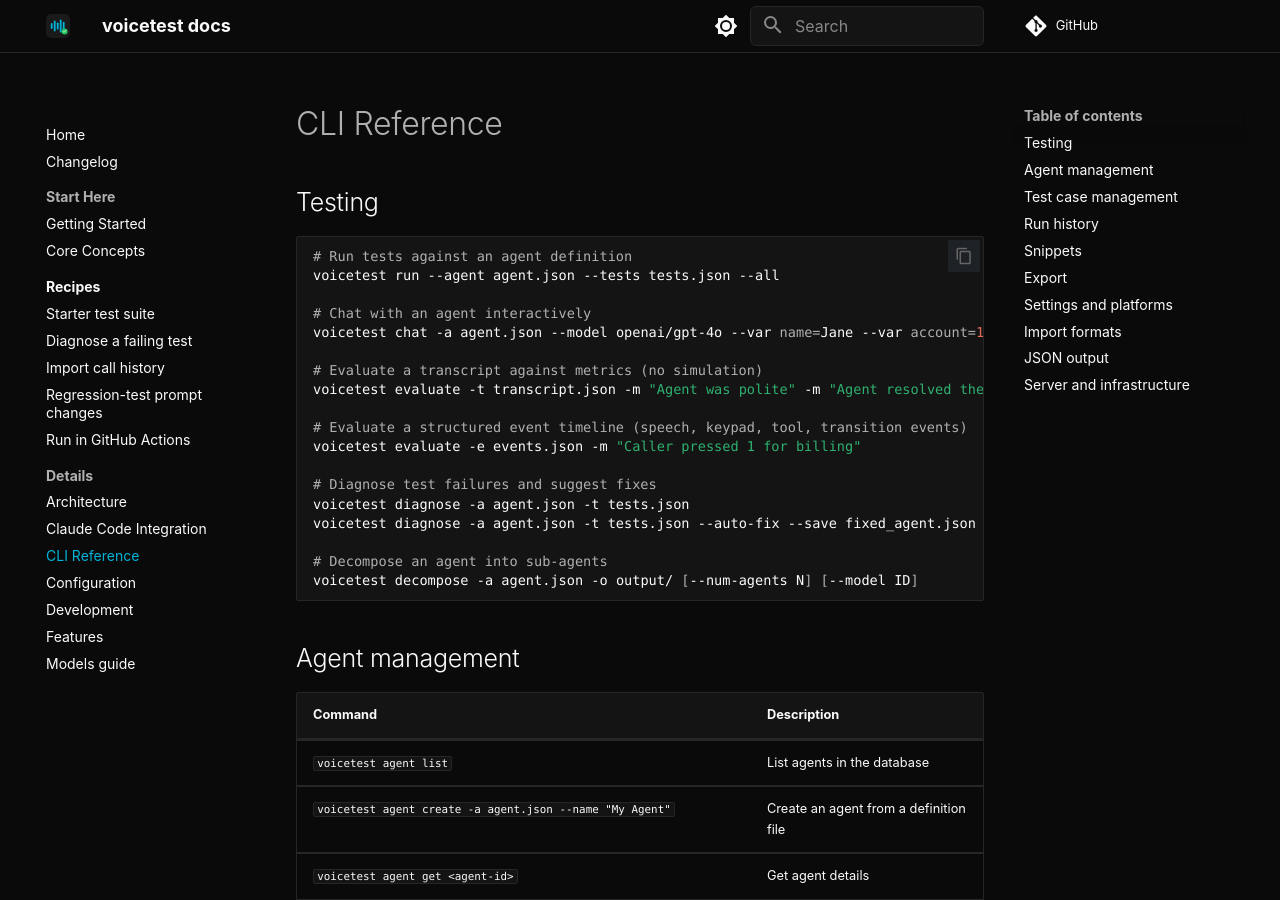
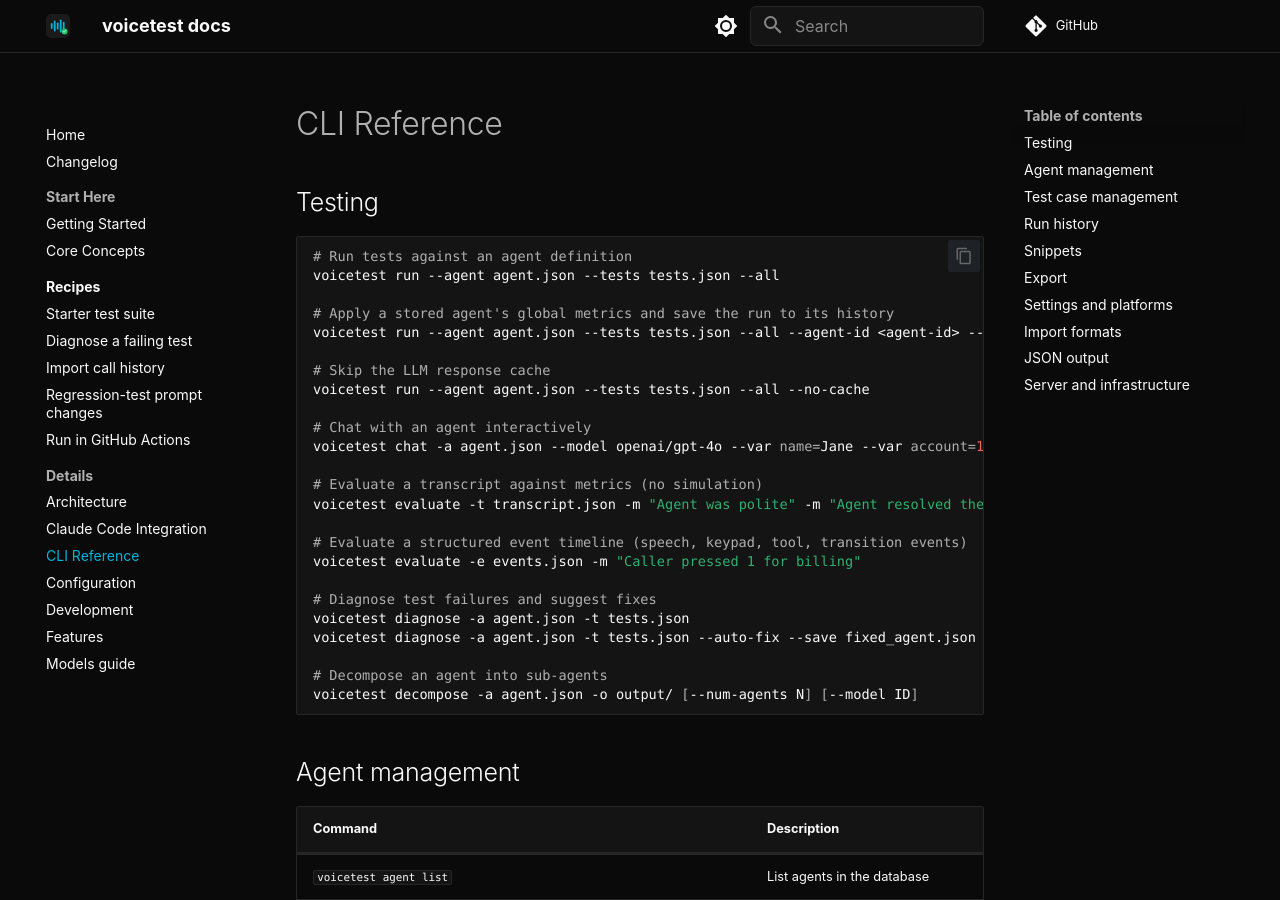
Before and after one commit to voicetestdev/voicetestdev.github.io, a Jekyll site: the page docs/cli/index.html, which Jekyll copies as it is, in a window 1280 px wide and 900 px high. Built offline with Jekyll 4.4.1, drawn with Linux system fonts in a browser that asks for light colours; comment, search, counter and statistics services are not loaded.

Commit message:
deploy: voicetestdev/voicetest@3b131023f155d962b6fb947616014a82e66fc4bd

```diff
--- a/docs/cli/index.html
+++ b/docs/cli/index.html
@@ -1241,21 +1241,27 @@
 <div class="highlight"><pre><span></span><code><a id="__codelineno-0-1" name="__codelineno-0-1" href="#__codelineno-0-1"></a><span class="c1"># Run tests against an agent definition</span>
 <a id="__codelineno-0-2" name="__codelineno-0-2" href="#__codelineno-0-2"></a>voicetest<span class="w"> </span>run<span class="w"> </span>--agent<span class="w"> </span>agent.json<span class="w"> </span>--tests<span class="w"> </span>tests.json<span class="w"> </span>--all
 <a id="__codelineno-0-3" name="__codelineno-0-3" href="#__codelineno-0-3"></a>
-<a id="__codelineno-0-4" name="__codelineno-0-4" href="#__codelineno-0-4"></a><span class="c1"># Chat with an agent interactively</span>
-<a id="__codelineno-0-5" name="__codelineno-0-5" href="#__codelineno-0-5"></a>voicetest<span class="w"> </span>chat<span class="w"> </span>-a<span class="w"> </span>agent.json<span class="w"> </span>--model<span class="w"> </span>openai/gpt-4o<span class="w"> </span>--var<span class="w"> </span><span class="nv">name</span><span class="o">=</span>Jane<span class="w"> </span>--var<span class="w"> </span><span class="nv">account</span><span class="o">=</span><span class="m">12345</span>
+<a id="__codelineno-0-4" name="__codelineno-0-4" href="#__codelineno-0-4"></a><span class="c1"># Apply a stored agent's global metrics and save the run to its history</span>
+<a id="__codelineno-0-5" name="__codelineno-0-5" href="#__codelineno-0-5"></a>voicetest<span class="w"> </span>run<span class="w"> </span>--agent<span class="w"> </span>agent.json<span class="w"> </span>--tests<span class="w"> </span>tests.json<span class="w"> </span>--all<span class="w"> </span>--agent-id<span class="w"> </span>&lt;agent-id&gt;<span class="w"> </span>--save-run
 <a id="__codelineno-0-6" name="__codelineno-0-6" href="#__codelineno-0-6"></a>
-<a id="__codelineno-0-7" name="__codelineno-0-7" href="#__codelineno-0-7"></a><span class="c1"># Evaluate a transcript against metrics (no simulation)</span>
-<a id="__codelineno-0-8" name="__codelineno-0-8" href="#__codelineno-0-8"></a>voicetest<span class="w"> </span>evaluate<span class="w"> </span>-t<span class="w"> </span>transcript.json<span class="w"> </span>-m<span class="w"> </span><span class="s2">"Agent was polite"</span><span class="w"> </span>-m<span class="w"> </span><span class="s2">"Agent resolved the issue"</span>
+<a id="__codelineno-0-7" name="__codelineno-0-7" href="#__codelineno-0-7"></a><span class="c1"># Skip the LLM response cache</span>
+<a id="__codelineno-0-8" name="__codelineno-0-8" href="#__codelineno-0-8"></a>voicetest<span class="w"> </span>run<span class="w"> </span>--agent<span class="w"> </span>agent.json<span class="w"> </span>--tests<span class="w"> </span>tests.json<span class="w"> </span>--all<span class="w"> </span>--no-cache
 <a id="__codelineno-0-9" name="__codelineno-0-9" href="#__codelineno-0-9"></a>
-<a id="__codelineno-0-10" name="__codelineno-0-10" href="#__codelineno-0-10"></a><span class="c1"># Evaluate a structured event timeline (speech, keypad, tool, transition events)</span>
-<a id="__codelineno-0-11" name="__codelineno-0-11" href="#__codelineno-0-11"></a>voicetest<span class="w"> </span>evaluate<span class="w"> </span>-e<span class="w"> </span>events.json<span class="w"> </span>-m<span class="w"> </span><span class="s2">"Caller pressed 1 for billing"</span>
+<a id="__codelineno-0-10" name="__codelineno-0-10" href="#__codelineno-0-10"></a><span class="c1"># Chat with an agent interactively</span>
+<a id="__codelineno-0-11" name="__codelineno-0-11" href="#__codelineno-0-11"></a>voicetest<span class="w"> </span>chat<span class="w"> </span>-a<span class="w"> </span>agent.json<span class="w"> </span>--model<span class="w"> </span>openai/gpt-4o<span class="w"> </span>--var<span class="w"> </span><span class="nv">name</span><span class="o">=</span>Jane<span class="w"> </span>--var<span class="w"> </span><span class="nv">account</span><span class="o">=</span><span class="m">12345</span>
 <a id="__codelineno-0-12" name="__codelineno-0-12" href="#__codelineno-0-12"></a>
-<a id="__codelineno-0-13" name="__codelineno-0-13" href="#__codelineno-0-13"></a><span class="c1"># Diagnose test failures and suggest fixes</span>
-<a id="__codelineno-0-14" name="__codelineno-0-14" href="#__codelineno-0-14"></a>voicetest<span class="w"> </span>diagnose<span class="w"> </span>-a<span class="w"> </span>agent.json<span class="w"> </span>-t<span class="w"> </span>tests.json
-<a id="__codelineno-0-15" name="__codelineno-0-15" href="#__codelineno-0-15"></a>voicetest<span class="w"> </span>diagnose<span class="w"> </span>-a<span class="w"> </span>agent.json<span class="w"> </span>-t<span class="w"> </span>tests.json<span class="w"> </span>--auto-fix<span class="w"> </span>--save<span class="w"> </span>fixed_agent.json
-<a id="__codelineno-0-16" name="__codelineno-0-16" href="#__codelineno-0-16"></a>
-<a id="__codelineno-0-17" name="__codelineno-0-17" href="#__codelineno-0-17"></a><span class="c1"># Decompose an agent into sub-agents</span>
-<a id="__codelineno-0-18" name="__codelineno-0-18" href="#__codelineno-0-18"></a>voicetest<span class="w"> </span>decompose<span class="w"> </span>-a<span class="w"> </span>agent.json<span class="w"> </span>-o<span class="w"> </span>output/<span class="w"> </span><span class="o">[</span>--num-agents<span class="w"> </span>N<span class="o">]</span><span class="w"> </span><span class="o">[</span>--model<span class="w"> </span>ID<span class="o">]</span>
+<a id="__codelineno-0-13" name="__codelineno-0-13" href="#__codelineno-0-13"></a><span class="c1"># Evaluate a transcript against metrics (no simulation)</span>
+<a id="__codelineno-0-14" name="__codelineno-0-14" href="#__codelineno-0-14"></a>voicetest<span class="w"> </span>evaluate<span class="w"> </span>-t<span class="w"> </span>transcript.json<span class="w"> </span>-m<span class="w"> </span><span class="s2">"Agent was polite"</span><span class="w"> </span>-m<span class="w"> </span><span class="s2">"Agent resolved the issue"</span>
+<a id="__codelineno-0-15" name="__codelineno-0-15" href="#__codelineno-0-15"></a>
+<a id="__codelineno-0-16" name="__codelineno-0-16" href="#__codelineno-0-16"></a><span class="c1"># Evaluate a structured event timeline (speech, keypad, tool, transition events)</span>
+<a id="__codelineno-0-17" name="__codelineno-0-17" href="#__codelineno-0-17"></a>voicetest<span class="w"> </span>evaluate<span class="w"> </span>-e<span class="w"> </span>events.json<span class="w"> </span>-m<span class="w"> </span><span class="s2">"Caller pressed 1 for billing"</span>
+<a id="__codelineno-0-18" name="__codelineno-0-18" href="#__codelineno-0-18"></a>
+<a id="__codelineno-0-19" name="__codelineno-0-19" href="#__codelineno-0-19"></a><span class="c1"># Diagnose test failures and suggest fixes</span>
+<a id="__codelineno-0-20" name="__codelineno-0-20" href="#__codelineno-0-20"></a>voicetest<span class="w"> </span>diagnose<span class="w"> </span>-a<span class="w"> </span>agent.json<span class="w"> </span>-t<span class="w"> </span>tests.json
+<a id="__codelineno-0-21" name="__codelineno-0-21" href="#__codelineno-0-21"></a>voicetest<span class="w"> </span>diagnose<span class="w"> </span>-a<span class="w"> </span>agent.json<span class="w"> </span>-t<span class="w"> </span>tests.json<span class="w"> </span>--auto-fix<span class="w"> </span>--save<span class="w"> </span>fixed_agent.json
+<a id="__codelineno-0-22" name="__codelineno-0-22" href="#__codelineno-0-22"></a>
+<a id="__codelineno-0-23" name="__codelineno-0-23" href="#__codelineno-0-23"></a><span class="c1"># Decompose an agent into sub-agents</span>
+<a id="__codelineno-0-24" name="__codelineno-0-24" href="#__codelineno-0-24"></a>voicetest<span class="w"> </span>decompose<span class="w"> </span>-a<span class="w"> </span>agent.json<span class="w"> </span>-o<span class="w"> </span>output/<span class="w"> </span><span class="o">[</span>--num-agents<span class="w"> </span>N<span class="o">]</span><span class="w"> </span><span class="o">[</span>--model<span class="w"> </span>ID<span class="o">]</span>
 </code></pre></div>
 <h2 id="agent-management">Agent management<a class="headerlink" href="#agent-management" title="Permanent link">&para;</a></h2>
 <table>
--- a/docs/features/index.html
+++ b/docs/features/index.html
@@ -1556,7 +1556,7 @@
 <li><strong><code>heard</code></strong> — the observer's STT transcription of the audio the other side actually received.</li>
 </ul>
 <p>The pair is stored together with a word-level diff — surfacing the same class of defect audio evaluation catches (e.g. "415-555-1234" spoken as "four hundred fifteen…"), but from a genuine call rather than a reconstruction. Heard segments stream in as the call runs, each correlated to its turn regardless of how STT chunks the audio.</p>
-<p>The completed call is saved as a <code>source_kind="live"</code> Result (see <a href="../concepts/#runs-and-results">Concepts: Runs and results</a>), judged against the <strong>test case's own metrics</strong> on the transcript and against the <strong>heard</strong> text as audio metrics, plus the agent's <a href="#global-metrics">global metrics</a>. It renders in the runs UI alongside simulated and imported runs.</p>
+<p>The completed call is saved as a <code>source_kind="live"</code> Result (see <a href="../concepts/#runs-and-results">Concepts: Runs and results</a>), judged against the <strong>test case's own metrics</strong> on the transcript and against the <strong>heard</strong> text as audio metrics, plus the agent's <a href="#global-metrics">global metrics</a>. A failed audio metric fails the call. It renders in the runs UI alongside simulated and imported runs.</p>
 <p>Start one from a test case via the API — <code>POST /agents/{id}/calls/start</code> with a <code>test_id</code>. Omitting <code>test_id</code> starts a call for a <strong>human</strong> caller to join from the browser instead. Live audio testing uses the same LiveKit, Whisper, and Kokoro services as audio evaluation, started by <code>voicetest up</code> (see the <a href="../cli/">CLI reference</a>).</p>
 <div class="admonition note">
 <p class="admonition-title">Cascade today, speech-to-speech next</p>
```
Also changed, not shown: docs/sitemap.xml (+17 -17 lines), docs/search/search_index.json, 1 other file.
